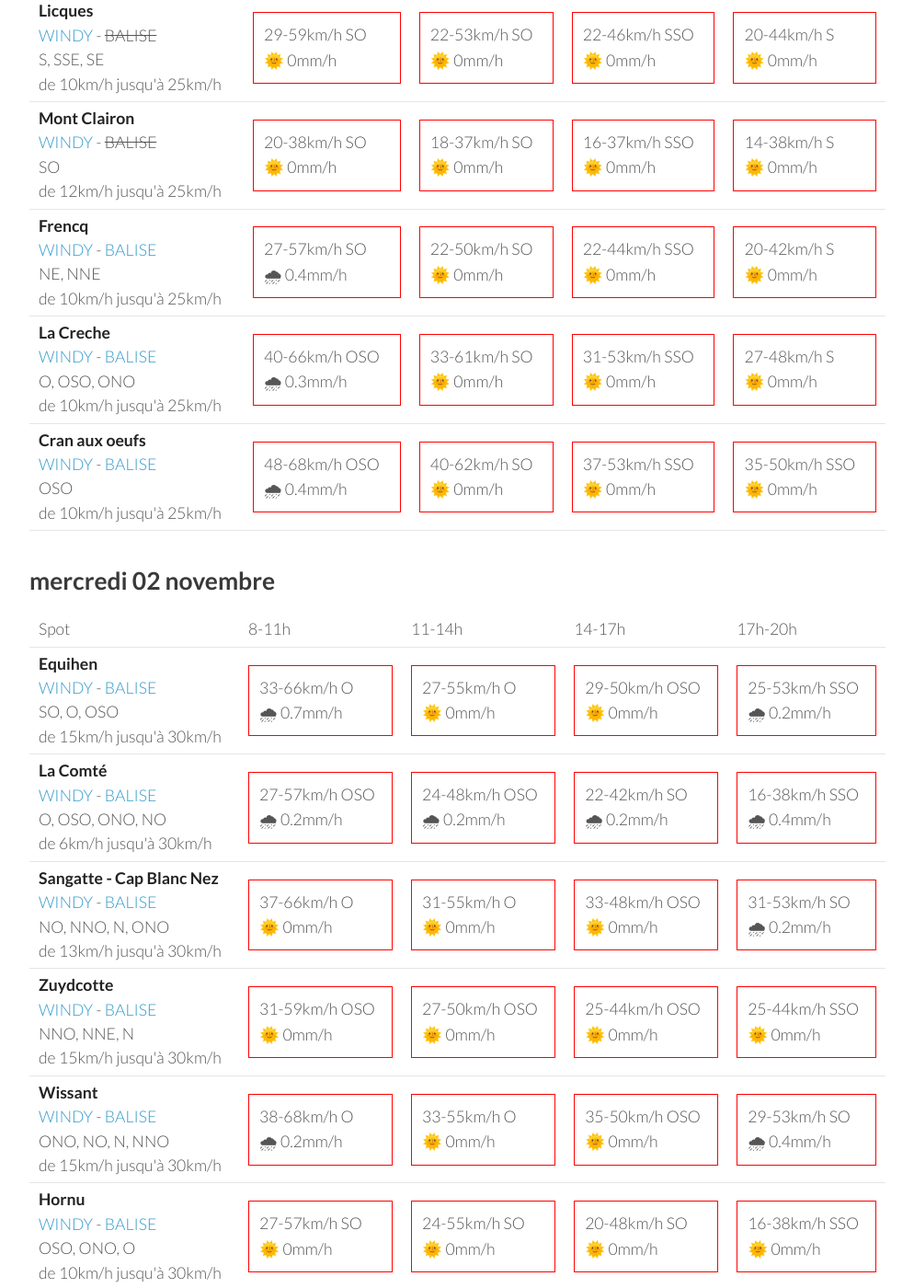
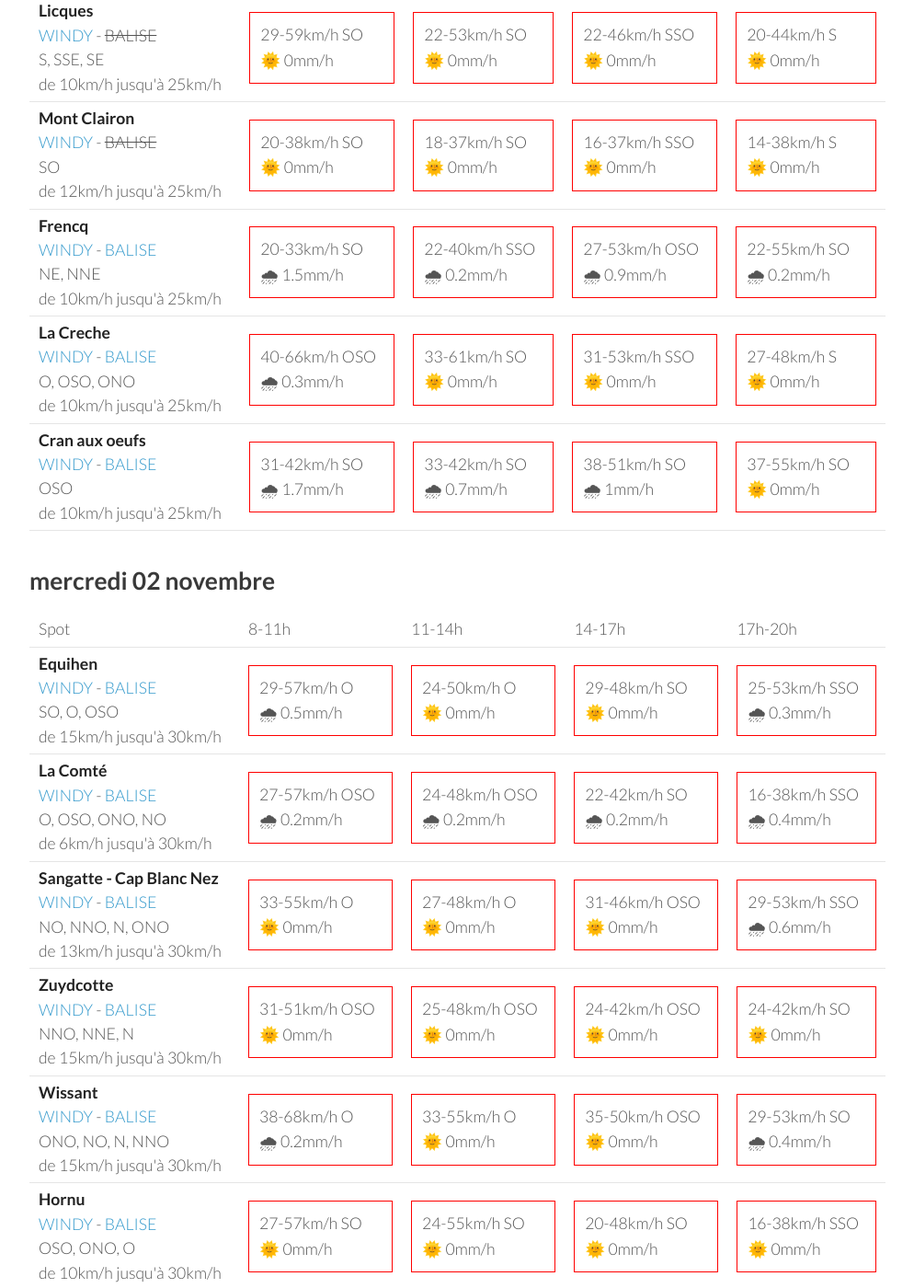
Before and after one commit to parapente-dans-le-nord/parapente-dans-le-nord.github.io, a Jekyll site: the page built from all.markdown, in a window 1280 px wide and 1400 px high, scrolled down 6823 px. Shown: the whole window at 92% size, without its empty margins (26-1020 px from the left). Built offline with Jekyll 4.4.1, drawn with Linux system fonts in a browser that asks for light colours; some of the changed text lies outside the part shown.

Commit message:
update index.markdown

```diff
--- a/all.markdown
+++ b/all.markdown
@@ -108,7 +108,7 @@ page mise à jour le vendredi 28 octobre 19:28
             <td><div class="not-flyable"><p>0-0km/h NA</p><p>🌧️ 0mm/h</p></div></td>
             <td><div class="not-flyable"><p>0-0km/h NA</p><p>🌧️ 0mm/h</p></div></td>
             <td><div class="not-flyable"><p>0-0km/h NA</p><p>🌧️ 0mm/h</p></div></td>
-            <td><div class="not-flyable"><p>18-40km/h O</p><p>🌞 0mm/h</p></div></td>
+            <td><div class="not-flyable"><p>16-50km/h SO</p><p>🌧 0.5mm/h</p></div></td>
 
     </tr>
 <tr>
@@ -238,10 +238,10 @@ page mise à jour le vendredi 28 octobre 19:28
 <tr>
         <td><strong>Frencq</strong>  <br><a href="https://windy.com/50.559/1.669?50.159,1.670,8,m:e3qagdV">WINDY</a> - <span class=""><a href="https://balisemeteo.com/balise_histo.php?idBalise=159">BALISE</a> </span><br> <span class="vent-favorable">NE, NNE</span><br><span class="force-vent">de 10km/h jusqu'à 25km/h</span> </td>
 
-            <td><div class="not-flyable"><p>11-22km/h SE</p><p>🌞 0mm/h</p></div></td>
-            <td><div class="not-flyable"><p>9-18km/h SE</p><p>🌞 0mm/h</p></div></td>
-            <td><div class="not-flyable"><p>12-24km/h SSE</p><p>🌞 0mm/h</p></div></td>
-            <td><div class="not-flyable"><p>14-25km/h SSE</p><p>🌞 0mm/h</p></div></td>
+            <td><div class="not-flyable"><p>14-31km/h SSE</p><p>🌞 0mm/h</p></div></td>
+            <td><div class="not-flyable"><p>18-29km/h SSE</p><p>🌞 0mm/h</p></div></td>
+            <td><div class="not-flyable"><p>14-31km/h SSE</p><p>🌞 0mm/h</p></div></td>
+            <td><div class="not-flyable"><p>14-29km/h S</p><p>🌞 0mm/h</p></div></td>
 
 
     </tr>
@@ -285,9 +285,9 @@ page mise à jour le vendredi 28 octobre 19:28
         <td><strong>Equihen</strong>  <br><a href="https://windy.com/50.679/1.572?50.279,1.571,8,m:e3CagdM">WINDY</a> - <span class=""><a href="https://balisemeteo.com/balise_histo.php?idBalise=159">BALISE</a> </span><br> <span class="vent-favorable">SO, O, OSO</span><br><span class="force-vent">de 15km/h jusqu'à 30km/h</span> </td>
 
             <td><div class="not-flyable"><p>7-11km/h SSE</p><p>🌞 0mm/h</p></div></td>
-            <td><div class="not-flyable"><p>9-20km/h SSO</p><p>🌞 0mm/h</p></div></td>
-            <td><div class="flyable"><p>16-27km/h OSO</p><p>🌧 0.3mm/h</p></div></td>
-            <td><div class="not-flyable"><p>18-31km/h SSO</p><p>🌧 1.7mm/h</p></div></td>
+            <td><div class="not-flyable"><p>11-22km/h SSO</p><p>🌞 0mm/h</p></div></td>
+            <td><div class="not-flyable"><p>20-37km/h SSO</p><p>🌧 0.5mm/h</p></div></td>
+            <td><div class="not-flyable"><p>18-35km/h S</p><p>🌧 0.8mm/h</p></div></td>
 
 
     </tr>
@@ -295,9 +295,9 @@ page mise à jour le vendredi 28 octobre 19:28
         <td><strong>Sangatte - Cap Blanc Nez</strong>  <br><a href="https://windy.com/50.945/1.742?50.548,1.741,8,m:e33agd3">WINDY</a> - <span class=""><a href="https://balisemeteo.com/balise_histo.php?idBalise=159">BALISE</a> </span><br> <span class="vent-favorable">NO, NNO, N, ONO</span><br><span class="force-vent">de 13km/h jusqu'à 30km/h</span> </td>
 
             <td><div class="not-flyable"><p>7-12km/h SSO</p><p>🌞 0mm/h</p></div></td>
-            <td><div class="not-flyable"><p>12-18km/h SO</p><p>🌞 0mm/h</p></div></td>
-            <td><div class="not-flyable"><p>18-27km/h OSO</p><p>🌧 1.2mm/h</p></div></td>
-            <td><div class="not-flyable"><p>24-35km/h SO</p><p>🌧 1.7mm/h</p></div></td>
+            <td><div class="not-flyable"><p>16-27km/h SO</p><p>🌞 0mm/h</p></div></td>
+            <td><div class="not-flyable"><p>25-37km/h SSO</p><p>🌧 0.2mm/h</p></div></td>
+            <td><div class="not-flyable"><p>22-37km/h SSO</p><p>🌧 0.8mm/h</p></div></td>
 
 
     </tr>
@@ -305,9 +305,9 @@ page mise à jour le vendredi 28 octobre 19:28
         <td><strong>Zuydcotte</strong>  <br><a href="https://windy.com/51.064/2.491?50.669,2.488,8,m:e4hagfk">WINDY</a> - <span class=""><a href="https://www.allosurf.net/meteo/live/dunkerque-station-meteo-lfak-8329.html">BALISE</a> </span><br> <span class="vent-favorable">NNO, NNE, N</span><br><span class="force-vent">de 15km/h jusqu'à 30km/h</span> </td>
 
             <td><div class="not-flyable"><p>5-7km/h SSE</p><p>🌞 0mm/h</p></div></td>
-            <td><div class="not-flyable"><p>9-16km/h SSE</p><p>🌞 0mm/h</p></div></td>
-            <td><div class="not-flyable"><p>5-16km/h SO</p><p>🌞 0mm/h</p></div></td>
-            <td><div class="not-flyable"><p>14-27km/h OSO</p><p>🌧 0.5mm/h</p></div></td>
+            <td><div class="not-flyable"><p>7-14km/h SO</p><p>🌞 0mm/h</p></div></td>
+            <td><div class="not-flyable"><p>11-18km/h SO</p><p>🌞 0mm/h</p></div></td>
+            <td><div class="not-flyable"><p>16-27km/h SO</p><p>🌞 0mm/h</p></div></td>
 
 
     </tr>
@@ -381,9 +381,9 @@ page mise à jour le vendredi 28 octobre 19:28
         <td><strong>Equihen</strong>  <br><a href="https://windy.com/50.679/1.572?50.279,1.571,8,m:e3CagdM">WINDY</a> - <span class=""><a href="https://balisemeteo.com/balise_histo.php?idBalise=159">BALISE</a> </span><br> <span class="vent-favorable">SO, O, OSO</span><br><span class="force-vent">de 15km/h jusqu'à 30km/h</span> </td>
 
             <td><div class="not-flyable"><p>12-22km/h SSE</p><p>🌞 0mm/h</p></div></td>
-            <td><div class="not-flyable"><p>12-24km/h SSE</p><p>🌞 0mm/h</p></div></td>
-            <td><div class="not-flyable"><p>14-27km/h S</p><p>🌞 0mm/h</p></div></td>
-            <td><div class="not-flyable"><p>11-27km/h SSE</p><p>🌞 0mm/h</p></div></td>
+            <td><div class="not-flyable"><p>14-25km/h SSE</p><p>🌞 0mm/h</p></div></td>
+            <td><div class="not-flyable"><p>11-25km/h S</p><p>🌞 0mm/h</p></div></td>
+            <td><div class="not-flyable"><p>5-22km/h SSE</p><p>🌞 0mm/h</p></div></td>
 
 
     </tr>
@@ -400,20 +400,20 @@ page mise à jour le vendredi 28 octobre 19:28
 <tr>
         <td><strong>Sangatte - Cap Blanc Nez</strong>  <br><a href="https://windy.com/50.945/1.742?50.548,1.741,8,m:e33agd3">WINDY</a> - <span class=""><a href="https://balisemeteo.com/balise_histo.php?idBalise=159">BALISE</a> </span><br> <span class="vent-favorable">NO, NNO, N, ONO</span><br><span class="force-vent">de 13km/h jusqu'à 30km/h</span> </td>
 
-            <td><div class="not-flyable"><p>14-25km/h S</p><p>🌞 0mm/h</p></div></td>
+            <td><div class="not-flyable"><p>14-27km/h S</p><p>🌞 0mm/h</p></div></td>
             <td><div class="not-flyable"><p>12-22km/h S</p><p>🌞 0mm/h</p></div></td>
-            <td><div class="not-flyable"><p>11-22km/h S</p><p>🌞 0mm/h</p></div></td>
-            <td><div class="not-flyable"><p>9-20km/h SSE</p><p>🌞 0mm/h</p></div></td>
+            <td><div class="not-flyable"><p>11-22km/h SSO</p><p>🌞 0mm/h</p></div></td>
+            <td><div class="not-flyable"><p>3-18km/h S</p><p>🌞 0mm/h</p></div></td>
 
 
     </tr>
 <tr>
         <td><strong>Zuydcotte</strong>  <br><a href="https://windy.com/51.064/2.491?50.669,2.488,8,m:e4hagfk">WINDY</a> - <span class=""><a href="https://www.allosurf.net/meteo/live/dunkerque-station-meteo-lfak-8329.html">BALISE</a> </span><br> <span class="vent-favorable">NNO, NNE, N</span><br><span class="force-vent">de 15km/h jusqu'à 30km/h</span> </td>
 
-            <td><div class="not-flyable"><p>11-16km/h SSE</p><p>🌞 0mm/h</p></div></td>
-            <td><div class="not-flyable"><p>9-18km/h SSE</p><p>🌞 0mm/h</p></div></td>
-            <td><div class="not-flyable"><p>11-20km/h SSE</p><p>🌞 0mm/h</p></div></td>
-            <td><div class="not-flyable"><p>11-22km/h SE</p><p>🌞 0mm/h</p></div></td>
+            <td><div class="not-flyable"><p>11-18km/h S</p><p>🌞 0mm/h</p></div></td>
+            <td><div class="not-flyable"><p>11-18km/h SSE</p><p>🌞 0mm/h</p></div></td>
+            <td><div class="not-flyable"><p>11-22km/h SSE</p><p>🌞 0mm/h</p></div></td>
+            <td><div class="not-flyable"><p>9-18km/h ESE</p><p>🌧 0.7mm/h</p></div></td>
 
 
     </tr>
@@ -470,10 +470,10 @@ page mise à jour le vendredi 28 octobre 19:28
 <tr>
         <td><strong>Frencq</strong>  <br><a href="https://windy.com/50.559/1.669?50.159,1.670,8,m:e3qagdV">WINDY</a> - <span class=""><a href="https://balisemeteo.com/balise_histo.php?idBalise=159">BALISE</a> </span><br> <span class="vent-favorable">NE, NNE</span><br><span class="force-vent">de 10km/h jusqu'à 25km/h</span> </td>
 
-            <td><div class="not-flyable"><p>9-16km/h SE</p><p>🌞 0mm/h</p></div></td>
-            <td><div class="not-flyable"><p>11-22km/h SSE</p><p>🌞 0mm/h</p></div></td>
-            <td><div class="not-flyable"><p>12-27km/h SSE</p><p>🌞 0mm/h</p></div></td>
-            <td><div class="not-flyable"><p>11-25km/h SSE</p><p>🌞 0mm/h</p></div></td>
+            <td><div class="not-flyable"><p>9-16km/h SSE</p><p>🌞 0mm/h</p></div></td>
+            <td><div class="not-flyable"><p>11-22km/h SE</p><p>🌞 0mm/h</p></div></td>
+            <td><div class="not-flyable"><p>9-24km/h SSE</p><p>🌞 0mm/h</p></div></td>
+            <td><div class="not-flyable"><p>7-20km/h SE</p><p>🌞 0mm/h</p></div></td>
 
 
     </tr>
@@ -490,10 +490,10 @@ page mise à jour le vendredi 28 octobre 19:28
 <tr>
         <td><strong>Cran aux oeufs</strong>  <br><a href="https://windy.com/50.847/1.584?50.451,1.582,8,m:e3TagdN">WINDY</a> - <span class=""><a href="https://www.meteociel.fr/temps-reel/obs_villes.php?code2=7004">BALISE</a> </span><br> <span class="vent-favorable">OSO</span><br><span class="force-vent">de 10km/h jusqu'à 25km/h</span> </td>
 
-            <td><div class="not-flyable"><p>18-25km/h S</p><p>🌞 0mm/h</p></div></td>
-            <td><div class="not-flyable"><p>14-25km/h S</p><p>🌞 0mm/h</p></div></td>
-            <td><div class="not-flyable"><p>14-22km/h S</p><p>🌞 0mm/h</p></div></td>
-            <td><div class="not-flyable"><p>11-20km/h S</p><p>🌞 0mm/h</p></div></td>
+            <td><div class="not-flyable"><p>18-27km/h S</p><p>🌞 0mm/h</p></div></td>
+            <td><div class="not-flyable"><p>16-25km/h SSE</p><p>🌞 0mm/h</p></div></td>
+            <td><div class="not-flyable"><p>12-24km/h S</p><p>🌞 0mm/h</p></div></td>
+            <td><div class="not-flyable"><p>3-18km/h SO</p><p>🌞 0mm/h</p></div></td>
 
 
     </tr>
@@ -516,10 +516,10 @@ page mise à jour le vendredi 28 octobre 19:28
 <tr>
         <td><strong>Equihen</strong>  <br><a href="https://windy.com/50.679/1.572?50.279,1.571,8,m:e3CagdM">WINDY</a> - <span class=""><a href="https://balisemeteo.com/balise_histo.php?idBalise=159">BALISE</a> </span><br> <span class="vent-favorable">SO, O, OSO</span><br><span class="force-vent">de 15km/h jusqu'à 30km/h</span> </td>
 
-            <td><div class="not-flyable"><p>37-68km/h OSO</p><p>🌧 0.2mm/h</p></div></td>
-            <td><div class="not-flyable"><p>31-62km/h SO</p><p>🌞 0mm/h</p></div></td>
-            <td><div class="not-flyable"><p>29-53km/h SSO</p><p>🌧 0.2mm/h</p></div></td>
-            <td><div class="not-flyable"><p>27-50km/h S</p><p>🌞 0mm/h</p></div></td>
+            <td><div class="not-flyable"><p>25-40km/h SO</p><p>🌧 1.8mm/h</p></div></td>
+            <td><div class="not-flyable"><p>29-48km/h SO</p><p>🌧 0.3mm/h</p></div></td>
+            <td><div class="not-flyable"><p>31-57km/h OSO</p><p>🌧 0.9mm/h</p></div></td>
+            <td><div class="not-flyable"><p>29-59km/h SO</p><p>🌞 0mm/h</p></div></td>
 
 
     </tr>
@@ -536,20 +536,20 @@ page mise à jour le vendredi 28 octobre 19:28
 <tr>
         <td><strong>Sangatte - Cap Blanc Nez</strong>  <br><a href="https://windy.com/50.945/1.742?50.548,1.741,8,m:e33agd3">WINDY</a> - <span class=""><a href="https://balisemeteo.com/balise_histo.php?idBalise=159">BALISE</a> </span><br> <span class="vent-favorable">NO, NNO, N, ONO</span><br><span class="force-vent">de 13km/h jusqu'à 30km/h</span> </td>
 
-            <td><div class="not-flyable"><p>44-70km/h SO</p><p>🌧 0.2mm/h</p></div></td>
-            <td><div class="not-flyable"><p>35-66km/h SO</p><p>🌞 0mm/h</p></div></td>
-            <td><div class="not-flyable"><p>35-55km/h SSO</p><p>🌞 0mm/h</p></div></td>
-            <td><div class="not-flyable"><p>29-50km/h S</p><p>🌞 0mm/h</p></div></td>
+            <td><div class="not-flyable"><p>25-40km/h SO</p><p>🌧 1.5mm/h</p></div></td>
+            <td><div class="not-flyable"><p>29-42km/h SO</p><p>🌧 0.2mm/h</p></div></td>
+            <td><div class="not-flyable"><p>35-51km/h SO</p><p>🌧 0.4mm/h</p></div></td>
+            <td><div class="not-flyable"><p>33-59km/h SO</p><p>🌞 0mm/h</p></div></td>
 
 
     </tr>
 <tr>
         <td><strong>Zuydcotte</strong>  <br><a href="https://windy.com/51.064/2.491?50.669,2.488,8,m:e4hagfk">WINDY</a> - <span class=""><a href="https://www.allosurf.net/meteo/live/dunkerque-station-meteo-lfak-8329.html">BALISE</a> </span><br> <span class="vent-favorable">NNO, NNE, N</span><br><span class="force-vent">de 15km/h jusqu'à 30km/h</span> </td>
 
-            <td><div class="not-flyable"><p>31-51km/h SO</p><p>🌞 0mm/h</p></div></td>
-            <td><div class="not-flyable"><p>27-48km/h SO</p><p>🌞 0mm/h</p></div></td>
-            <td><div class="not-flyable"><p>25-46km/h SSO</p><p>🌞 0mm/h</p></div></td>
-            <td><div class="not-flyable"><p>22-42km/h S</p><p>🌞 0mm/h</p></div></td>
+            <td><div class="not-flyable"><p>20-31km/h SSO</p><p>🌧 2.2mm/h</p></div></td>
+            <td><div class="not-flyable"><p>22-35km/h SO</p><p>🌞 0mm/h</p></div></td>
+            <td><div class="not-flyable"><p>25-42km/h SO</p><p>🌧 0.2mm/h</p></div></td>
+            <td><div class="not-flyable"><p>25-48km/h SO</p><p>🌞 0mm/h</p></div></td>
 
 
     </tr>
@@ -606,10 +606,10 @@ page mise à jour le vendredi 28 octobre 19:28
 <tr>
         <td><strong>Frencq</strong>  <br><a href="https://windy.com/50.559/1.669?50.159,1.670,8,m:e3qagdV">WINDY</a> - <span class=""><a href="https://balisemeteo.com/balise_histo.php?idBalise=159">BALISE</a> </span><br> <span class="vent-favorable">NE, NNE</span><br><span class="force-vent">de 10km/h jusqu'à 25km/h</span> </td>
 
-            <td><div class="not-flyable"><p>27-57km/h SO</p><p>🌧 0.4mm/h</p></div></td>
-            <td><div class="not-flyable"><p>22-50km/h SO</p><p>🌞 0mm/h</p></div></td>
-            <td><div class="not-flyable"><p>22-44km/h SSO</p><p>🌞 0mm/h</p></div></td>
-            <td><div class="not-flyable"><p>20-42km/h S</p><p>🌞 0mm/h</p></div></td>
+            <td><div class="not-flyable"><p>20-33km/h SO</p><p>🌧 1.5mm/h</p></div></td>
+            <td><div class="not-flyable"><p>22-40km/h SSO</p><p>🌧 0.2mm/h</p></div></td>
+            <td><div class="not-flyable"><p>27-53km/h OSO</p><p>🌧 0.9mm/h</p></div></td>
+            <td><div class="not-flyable"><p>22-55km/h SO</p><p>🌧 0.2mm/h</p></div></td>
 
 
     </tr>
@@ -626,10 +626,10 @@ page mise à jour le vendredi 28 octobre 19:28
 <tr>
         <td><strong>Cran aux oeufs</strong>  <br><a href="https://windy.com/50.847/1.584?50.451,1.582,8,m:e3TagdN">WINDY</a> - <span class=""><a href="https://www.meteociel.fr/temps-reel/obs_villes.php?code2=7004">BALISE</a> </span><br> <span class="vent-favorable">OSO</span><br><span class="force-vent">de 10km/h jusqu'à 25km/h</span> </td>
 
-            <td><div class="not-flyable"><p>48-68km/h OSO</p><p>🌧 0.4mm/h</p></div></td>
-            <td><div class="not-flyable"><p>40-62km/h SO</p><p>🌞 0mm/h</p></div></td>
-            <td><div class="not-flyable"><p>37-53km/h SSO</p><p>🌞 0mm/h</p></div></td>
-            <td><div class="not-flyable"><p>35-50km/h SSO</p><p>🌞 0mm/h</p></div></td>
+            <td><div class="not-flyable"><p>31-42km/h SO</p><p>🌧 1.7mm/h</p></div></td>
+            <td><div class="not-flyable"><p>33-42km/h SO</p><p>🌧 0.7mm/h</p></div></td>
+            <td><div class="not-flyable"><p>38-51km/h SO</p><p>🌧 1mm/h</p></div></td>
+            <td><div class="not-flyable"><p>37-55km/h SO</p><p>🌞 0mm/h</p></div></td>
 
 
     </tr>
@@ -652,10 +652,10 @@ page mise à jour le vendredi 28 octobre 19:28
 <tr>
         <td><strong>Equihen</strong>  <br><a href="https://windy.com/50.679/1.572?50.279,1.571,8,m:e3CagdM">WINDY</a> - <span class=""><a href="https://balisemeteo.com/balise_histo.php?idBalise=159">BALISE</a> </span><br> <span class="vent-favorable">SO, O, OSO</span><br><span class="force-vent">de 15km/h jusqu'à 30km/h</span> </td>
 
-            <td><div class="not-flyable"><p>33-66km/h O</p><p>🌧 0.7mm/h</p></div></td>
-            <td><div class="not-flyable"><p>27-55km/h O</p><p>🌞 0mm/h</p></div></td>
-            <td><div class="not-flyable"><p>29-50km/h OSO</p><p>🌞 0mm/h</p></div></td>
-            <td><div class="not-flyable"><p>25-53km/h SSO</p><p>🌧 0.2mm/h</p></div></td>
+            <td><div class="not-flyable"><p>29-57km/h O</p><p>🌧 0.5mm/h</p></div></td>
+            <td><div class="not-flyable"><p>24-50km/h O</p><p>🌞 0mm/h</p></div></td>
+            <td><div class="not-flyable"><p>29-48km/h SO</p><p>🌞 0mm/h</p></div></td>
+            <td><div class="not-flyable"><p>25-53km/h SSO</p><p>🌧 0.3mm/h</p></div></td>
 
 
     </tr>
@@ -672,20 +672,20 @@ page mise à jour le vendredi 28 octobre 19:28
 <tr>
         <td><strong>Sangatte - Cap Blanc Nez</strong>  <br><a href="https://windy.com/50.945/1.742?50.548,1.741,8,m:e33agd3">WINDY</a> - <span class=""><a href="https://balisemeteo.com/balise_histo.php?idBalise=159">BALISE</a> </span><br> <span class="vent-favorable">NO, NNO, N, ONO</span><br><span class="force-vent">de 13km/h jusqu'à 30km/h</span> </td>
 
-            <td><div class="not-flyable"><p>37-66km/h O</p><p>🌞 0mm/h</p></div></td>
-            <td><div class="not-flyable"><p>31-55km/h O</p><p>🌞 0mm/h</p></div></td>
-            <td><div class="not-flyable"><p>33-48km/h OSO</p><p>🌞 0mm/h</p></div></td>
-            <td><div class="not-flyable"><p>31-53km/h SO</p><p>🌧 0.2mm/h</p></div></td>
+            <td><div class="not-flyable"><p>33-55km/h O</p><p>🌞 0mm/h</p></div></td>
+            <td><div class="not-flyable"><p>27-48km/h O</p><p>🌞 0mm/h</p></div></td>
+            <td><div class="not-flyable"><p>31-46km/h OSO</p><p>🌞 0mm/h</p></div></td>
+            <td><div class="not-flyable"><p>29-53km/h SSO</p><p>🌧 0.6mm/h</p></div></td>
 
 
     </tr>
 <tr>
         <td><strong>Zuydcotte</strong>  <br><a href="https://windy.com/51.064/2.491?50.669,2.488,8,m:e4hagfk">WINDY</a> - <span class=""><a href="https://www.allosurf.net/meteo/live/dunkerque-station-meteo-lfak-8329.html">BALISE</a> </span><br> <span class="vent-favorable">NNO, NNE, N</span><br><span class="force-vent">de 15km/h jusqu'à 30km/h</span> </td>
 
-            <td><div class="not-flyable"><p>31-59km/h OSO</p><p>🌞 0mm/h</p></div></td>
-            <td><div class="not-flyable"><p>27-50km/h OSO</p><p>🌞 0mm/h</p></div></td>
-            <td><div class="not-flyable"><p>25-44km/h OSO</p><p>🌞 0mm/h</p></div></td>
-            <td><div class="not-flyable"><p>25-44km/h SSO</p><p>🌞 0mm/h</p></div></td>
+            <td><div class="not-flyable"><p>31-51km/h OSO</p><p>🌞 0mm/h</p></div></td>
+            <td><div class="not-flyable"><p>25-48km/h OSO</p><p>🌞 0mm/h</p></div></td>
+            <td><div class="not-flyable"><p>24-42km/h OSO</p><p>🌞 0mm/h</p></div></td>
+            <td><div class="not-flyable"><p>24-42km/h SO</p><p>🌞 0mm/h</p></div></td>
 
 
     </tr>
@@ -742,10 +742,10 @@ page mise à jour le vendredi 28 octobre 19:28
 <tr>
         <td><strong>Frencq</strong>  <br><a href="https://windy.com/50.559/1.669?50.159,1.670,8,m:e3qagdV">WINDY</a> - <span class=""><a href="https://balisemeteo.com/balise_histo.php?idBalise=159">BALISE</a> </span><br> <span class="vent-favorable">NE, NNE</span><br><span class="force-vent">de 10km/h jusqu'à 25km/h</span> </td>
 
-            <td><div class="not-flyable"><p>24-59km/h OSO</p><p>🌧 1.1mm/h</p></div></td>
-            <td><div class="not-flyable"><p>22-44km/h OSO</p><p>🌞 0mm/h</p></div></td>
+            <td><div class="not-flyable"><p>22-53km/h O</p><p>🌧 0.7mm/h</p></div></td>
+            <td><div class="not-flyable"><p>20-40km/h O</p><p>🌞 0mm/h</p></div></td>
             <td><div class="not-flyable"><p>24-44km/h SO</p><p>🌞 0mm/h</p></div></td>
-            <td><div class="not-flyable"><p>18-46km/h SSO</p><p>🌞 0mm/h</p></div></td>
+            <td><div class="not-flyable"><p>18-46km/h SSO</p><p>🌧 0.3mm/h</p></div></td>
 
 
     </tr>
@@ -762,10 +762,10 @@ page mise à jour le vendredi 28 octobre 19:28
 <tr>
         <td><strong>Cran aux oeufs</strong>  <br><a href="https://windy.com/50.847/1.584?50.451,1.582,8,m:e3TagdN">WINDY</a> - <span class=""><a href="https://www.meteociel.fr/temps-reel/obs_villes.php?code2=7004">BALISE</a> </span><br> <span class="vent-favorable">OSO</span><br><span class="force-vent">de 10km/h jusqu'à 25km/h</span> </td>
 
-            <td><div class="not-flyable"><p>42-66km/h O</p><p>🌧 0.5mm/h</p></div></td>
-            <td><div class="not-flyable"><p>35-55km/h O</p><p>🌞 0mm/h</p></div></td>
-            <td><div class="not-flyable"><p>37-48km/h OSO</p><p>🌧 0.2mm/h</p></div></td>
-            <td><div class="not-flyable"><p>31-51km/h SO</p><p>🌧 0.5mm/h</p></div></td>
+            <td><div class="not-flyable"><p>37-57km/h O</p><p>🌞 0mm/h</p></div></td>
+            <td><div class="not-flyable"><p>29-50km/h O</p><p>🌞 0mm/h</p></div></td>
+            <td><div class="not-flyable"><p>35-44km/h SO</p><p>🌞 0mm/h</p></div></td>
+            <td><div class="not-flyable"><p>35-51km/h SSO</p><p>🌧 0.5mm/h</p></div></td>
 
 
     </tr>
```
Also changed, not shown: other parts of all.markdown (+1 -1 lines), index.markdown (+1 -11 lines).
